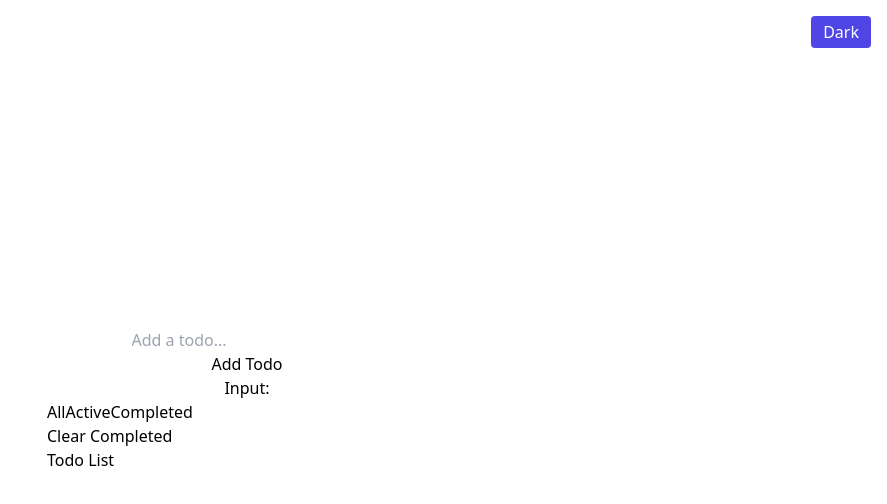
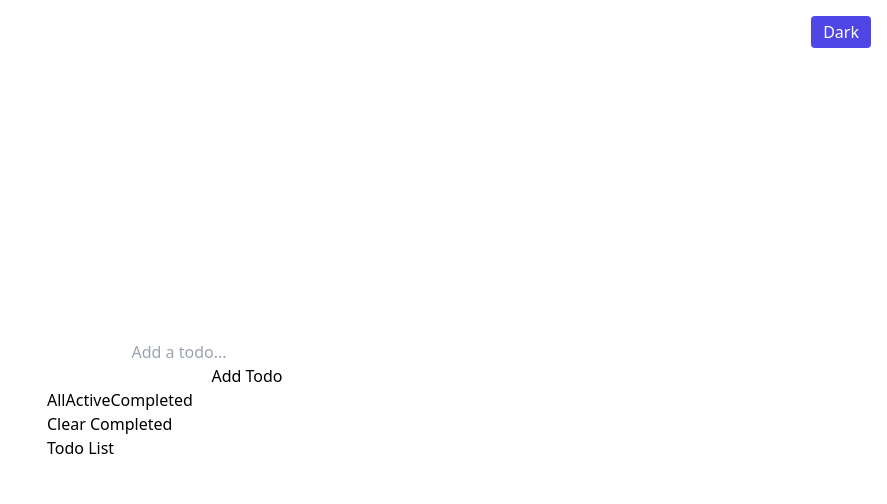
Before and after one commit to HireFabiola/Mod10_Lab3, a React (Vite) app: page / in a window 1280 px wide. Shown: the top 504 px of the page, without its empty margins (393-1280 px from the left). Built offline with nearby package versions, Linux system fonts and the light colour scheme.

Commit message:
Removed listener input field that simply echoed what was being typed

```diff
--- a/src/components/TodoInput.tsx
+++ b/src/components/TodoInput.tsx
@@ -27,7 +27,6 @@ export function TodoInput() {
         <div className="inputField" >
             <input type="text" placeholder="Add a todo..." value={input} onChange={(e) => setInput(e.target.value)} />
             <button onClick={handleAddTodo}>Add Todo</button>
-            <p>Input: {input}</p>
         </div>
 
     )
```
